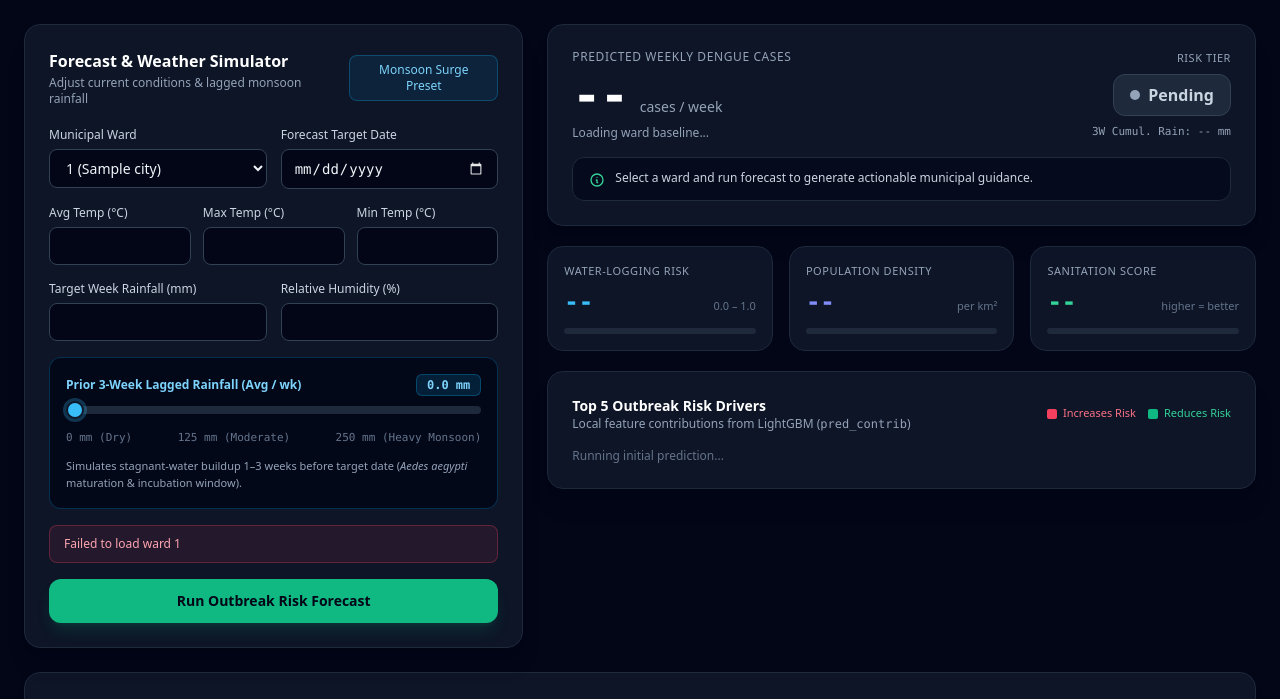
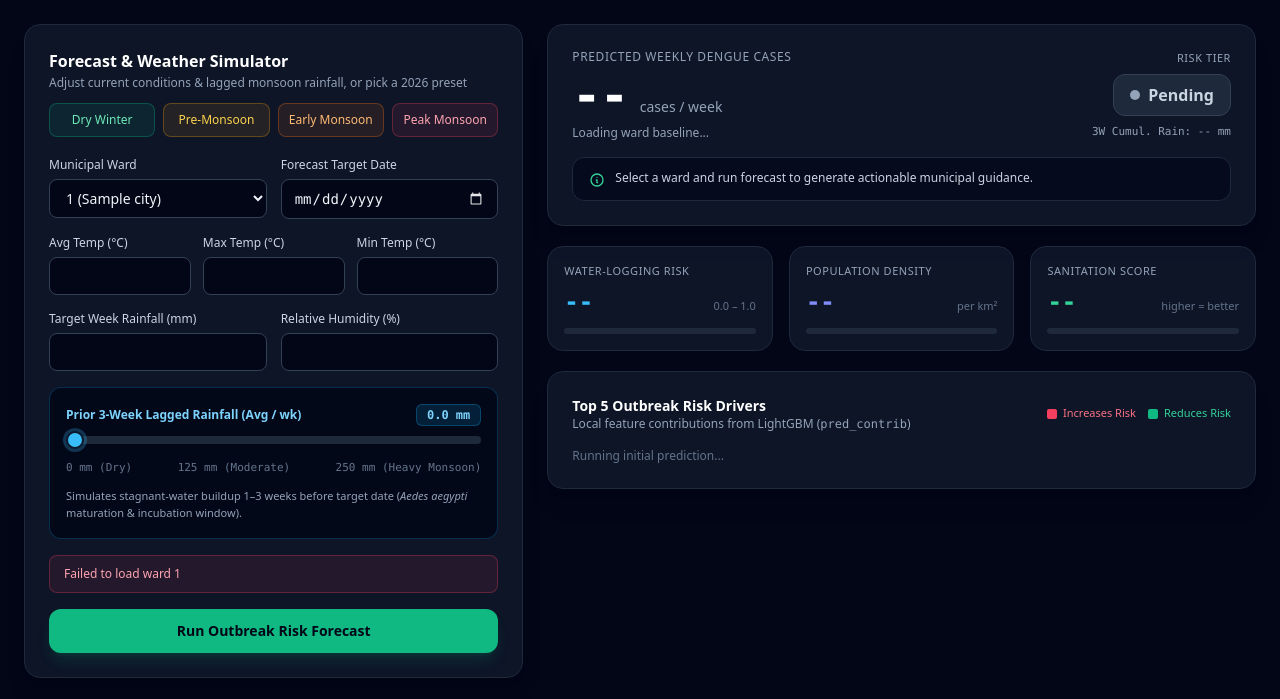
Before and after one commit to maruf-hasnain/edu-dengue-predictor, a FastAPI app: template app/templates/index.html in a window 1280 px wide. Shown: the part 79-778 px from the top of the page. Run offline with FastAPI, Linux system fonts and the light colour scheme; the template is opened without the code that fills it: most values are stand-ins (such as "Sample title", 1, 10 or a date in 2020); parts of the project's set-up code (start-up, migrations or seed data) failed here and were passed over; some libraries are stand-ins or nearby versions.

Commit message:
added presets for testing

```diff
--- a/app/templates/index.html
+++ b/app/templates/index.html
@@ -94,19 +94,45 @@
         <div class="grid grid-cols-1 lg:grid-cols-12 gap-6 items-start">
             <!-- LEFT PANEL: Ward & Weather Scenario Controls -->
             <section class="lg:col-span-5 rounded-2xl bg-slate-900/90 border border-slate-800 p-5 sm:p-6 shadow-xl">
-                <div class="flex items-center justify-between gap-2 mb-5">
+                <div class="mb-5 space-y-3">
                     <div>
                         <h2 class="text-base font-semibold text-white">Forecast &amp; Weather Simulator</h2>
-                        <p class="text-xs text-slate-400 mt-0.5">Adjust current conditions &amp; lagged monsoon rainfall</p>
+                        <p class="text-xs text-slate-400 mt-0.5">Adjust current conditions &amp; lagged monsoon rainfall, or pick a 2026 preset</p>
                     </div>
-                    <button
-                        type="button"
-                        id="monsoonPresetBtn"
-                        class="text-xs px-2.5 py-1.5 rounded-lg bg-sky-500/10 hover:bg-sky-500/20 text-sky-300 border border-sky-500/30 transition cursor-pointer"
-                        title="Simulate peak monsoon temperature, humidity, and heavy lagged rainfall"
-                    >
-                        Monsoon Surge Preset
-                    </button>
+                    <div class="grid grid-cols-2 sm:grid-cols-4 gap-2" id="presetBar">
+                        <button
+                            type="button"
+                            data-preset="dry_winter"
+                            class="preset-btn text-xs px-2.5 py-2 rounded-lg bg-emerald-500/10 hover:bg-emerald-500/20 text-emerald-300 border border-emerald-500/30 transition cursor-pointer font-medium text-center"
+                            title="2026-01-19 • 21.5°C • 60% Hum • 3mm Prior Rain"
+                        >
+                            Dry Winter
+                        </button>
+                        <button
+                            type="button"
+                            data-preset="pre_monsoon"
+                            class="preset-btn text-xs px-2.5 py-2 rounded-lg bg-amber-500/10 hover:bg-amber-500/20 text-amber-300 border border-amber-500/30 transition cursor-pointer font-medium text-center"
+                            title="2026-05-18 • 28.5°C • 76% Hum • 45mm Prior Rain"
+                        >
+                            Pre-Monsoon
+                        </button>
+                        <button
+                            type="button"
+                            data-preset="early_monsoon"
+                            class="preset-btn text-xs px-2.5 py-2 rounded-lg bg-orange-500/10 hover:bg-orange-500/20 text-orange-300 border border-orange-500/30 transition cursor-pointer font-medium text-center"
+                            title="2026-06-22 • 28.8°C • 82% Hum • 80mm Prior Rain"
+                        >
+                            Early Monsoon
+                        </button>
+                        <button
+                            type="button"
+                            data-preset="peak_monsoon"
+                            class="preset-btn text-xs px-2.5 py-2 rounded-lg bg-rose-500/10 hover:bg-rose-500/20 text-rose-300 border border-rose-500/30 transition cursor-pointer font-medium text-center"
+                            title="2026-08-17 • 29.4°C • 86.5% Hum • 195mm Prior Rain"
+                        >
+                            Peak Monsoon
+                        </button>
+                    </div>
                 </div>
 
                 <form id="forecastForm" class="space-y-4">
@@ -420,7 +446,46 @@
         const predictSpinner = document.getElementById("predictSpinner");
         const predictBtnText = document.getElementById("predictBtnText");
         const errorBanner = document.getElementById("errorBanner");
-        const monsoonPresetBtn = document.getElementById("monsoonPresetBtn");
+        const presetButtons = document.querySelectorAll(".preset-btn");
+
+        const PRESETS_2026 = {
+            dry_winter: {
+                target_date: "2026-01-19",
+                avg_temp_c: "21.5",
+                max_temp_c: "26.2",
+                min_temp_c: "16.0",
+                rainfall_mm: "2.0",
+                relative_humidity_pct: "60.0",
+                prior_3w_avg_rainfall_mm: "3",
+            },
+            pre_monsoon: {
+                target_date: "2026-05-18",
+                avg_temp_c: "28.5",
+                max_temp_c: "33.0",
+                min_temp_c: "24.5",
+                rainfall_mm: "35.0",
+                relative_humidity_pct: "76.0",
+                prior_3w_avg_rainfall_mm: "45",
+            },
+            early_monsoon: {
+                target_date: "2026-06-22",
+                avg_temp_c: "28.8",
+                max_temp_c: "32.4",
+                min_temp_c: "25.5",
+                rainfall_mm: "85.0",
+                relative_humidity_pct: "82.0",
+                prior_3w_avg_rainfall_mm: "80",
+            },
+            peak_monsoon: {
+                target_date: "2026-08-17",
+                avg_temp_c: "29.4",
+                max_temp_c: "33.2",
+                min_temp_c: "26.1",
+                rainfall_mm: "145.0",
+                relative_humidity_pct: "86.5",
+                prior_3w_avg_rainfall_mm: "195",
+            },
+        };
 
         const RISK_STYLES = {
             Low: {
@@ -660,22 +725,33 @@
                 try { targetDateInput.showPicker(); } catch (_) {}
             }
         });
-        wardSelect.addEventListener("change", () => loadWardDefaults(wardSelect.value, true));
+        wardSelect.addEventListener("change", () => {
+            presetButtons.forEach((b) => b.classList.remove("ring-2", "ring-white/70"));
+            loadWardDefaults(wardSelect.value, false);
+        });
         forecastForm.addEventListener("submit", (e) => {
             e.preventDefault();
             runForecast();
         });
 
-        monsoonPresetBtn.addEventListener("click", () => {
-            targetDateInput.value = "2026-08-17";
-            avgTempInput.value = "29.4";
-            maxTempInput.value = "33.2";
-            minTempInput.value = "26.1";
-            rainfallInput.value = "145.0";
-            humidityInput.value = "86.5";
-            priorRainSlider.value = "195";
-            updateSliderDisplay();
-            runForecast();
+        presetButtons.forEach((btn) => {
+            btn.addEventListener("click", () => {
+                const key = btn.dataset.preset;
+                const preset = PRESETS_2026[key];
+                if (!preset) return;
+
+                presetButtons.forEach((b) => b.classList.remove("ring-2", "ring-white/70"));
+                btn.classList.add("ring-2", "ring-white/70");
+
+                targetDateInput.value = preset.target_date;
+                avgTempInput.value = preset.avg_temp_c;
+                maxTempInput.value = preset.max_temp_c;
+                minTempInput.value = preset.min_temp_c;
+                rainfallInput.value = preset.rainfall_mm;
+                humidityInput.value = preset.relative_humidity_pct;
+                priorRainSlider.value = preset.prior_3w_avg_rainfall_mm;
+                updateSliderDisplay();
+            });
         });
 
         // Initial bootstrap
```
